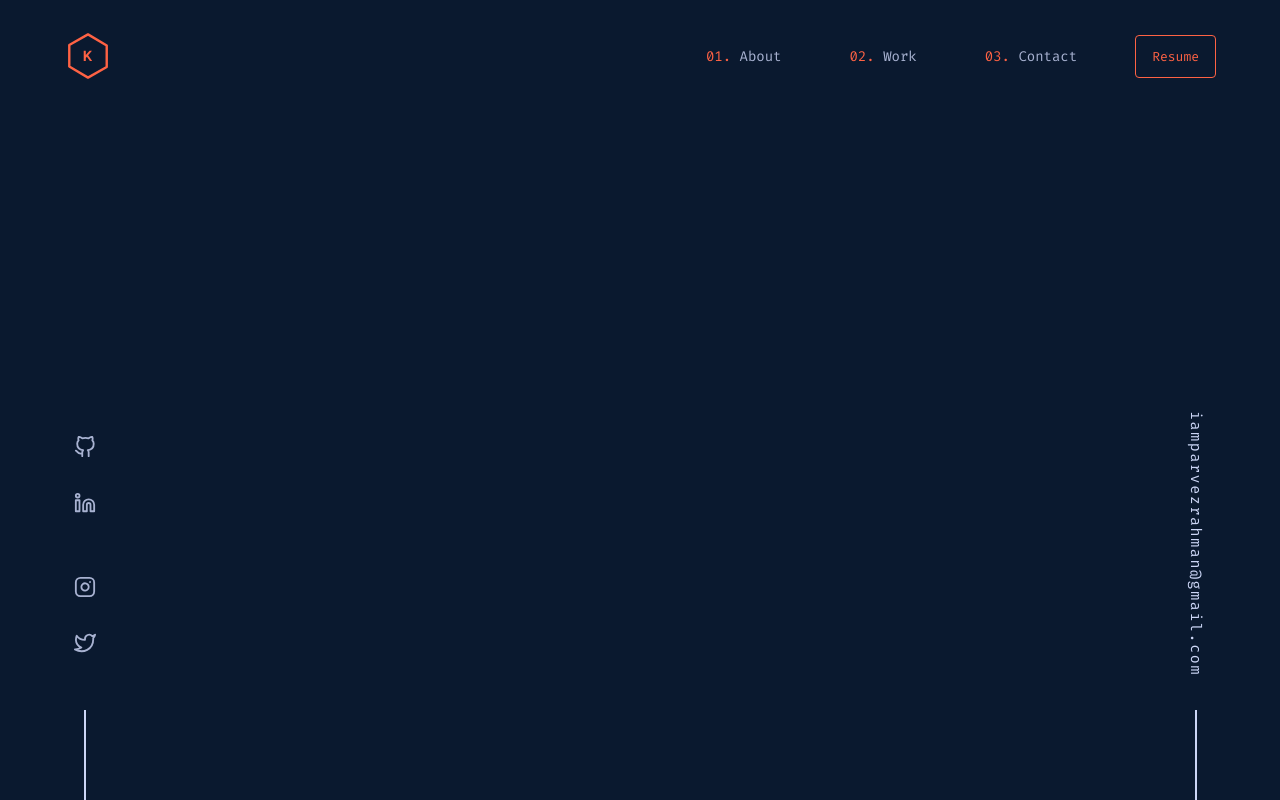
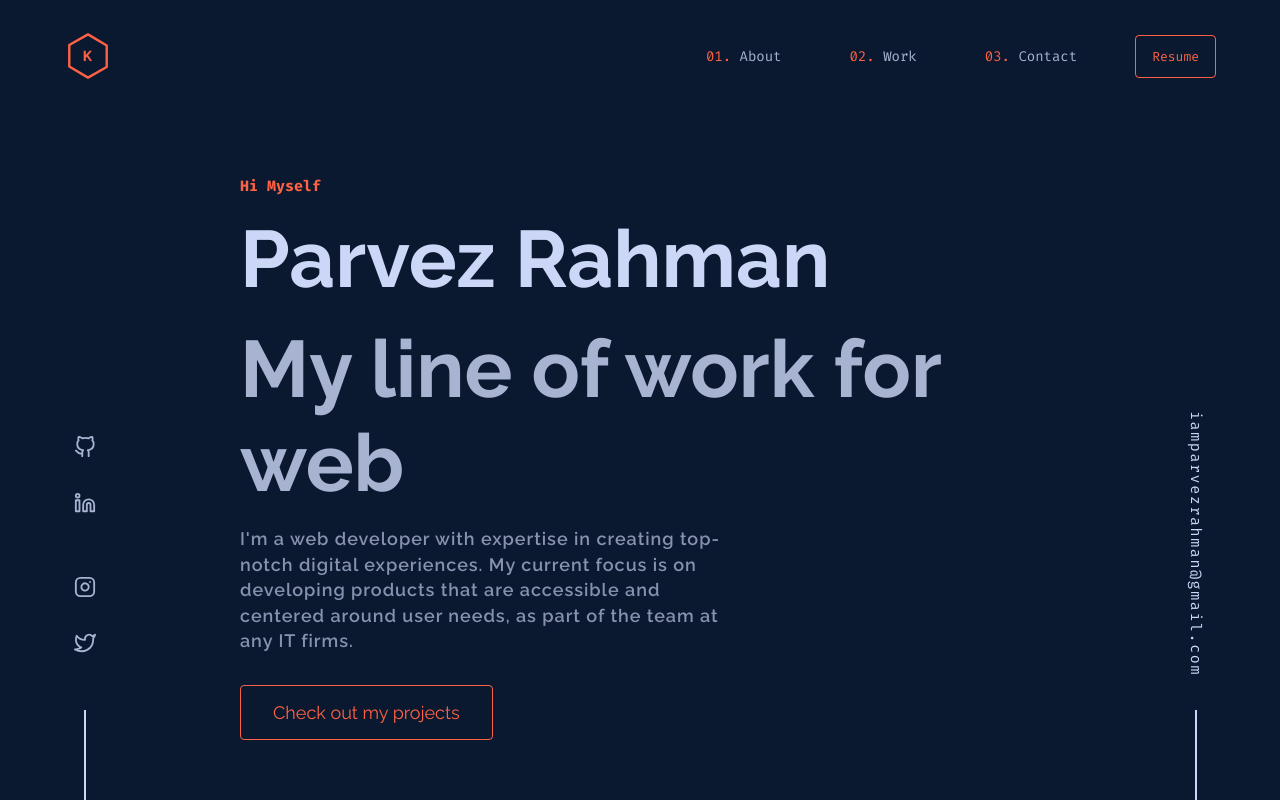
Before and after one commit to Parvez-Rahman100/next-portfolio, a Next.js app: page / in a window 1280 px wide. Built offline with nearby package versions, Linux system fonts and the light colour scheme.

Commit message:
hero section created

```diff
--- a/src/pages/index.tsx
+++ b/src/pages/index.tsx
@@ -1,5 +1,6 @@
 import Email from "@/components/Email";
 import SocialIcons from "@/components/SocialIcons";
+import Hero from "@/sections/Hero";
 import Navbar from "@/sections/Navbar";
 
 const Index = () => {
@@ -8,6 +9,9 @@ const Index = () => {
       <Navbar />
       <SocialIcons />
       <Email />
+      <main>
+        <Hero />
+      </main>
     </div>
   );
 };
--- a/src/scss/_global.scss
+++ b/src/scss/_global.scss
@@ -7,3 +7,31 @@ body {
   padding: 0;
   box-sizing: border-box;
 }
+.link {
+  text-decoration: none;
+  display: inline-block;
+  position: relative;
+  color: var(--theme-color);
+  &::after {
+    content: "";
+    position: absolute;
+    width: 100%;
+    transform: scaleX(0);
+    height: 0.5px;
+    bottom: 0;
+    left: 0;
+    background-color: var(--theme-color);
+    transform-origin: bottom right;
+    transition: transform 0.25s ease-in-out;
+  }
+  &:hover,
+  &:focus {
+    &::after {
+      transform: scaleX(1);
+      transform-origin: bottom left;
+    }
+  }
+  &:focus {
+    outline: none;
+  }
+}
--- /dev/null
+++ b/src/scss/_main.scss
@@ -0,0 +1,3 @@
+main {
+  margin: 0 15rem;
+}
--- a/src/scss/index.scss
+++ b/src/scss/index.scss
@@ -1,5 +1,6 @@
 @import "variable";
 @import "global";
+@import "main";
 
 @import "components/index";
 @import "sections/index";
--- /dev/null
+++ b/src/scss/sections/_hero.scss
@@ -0,0 +1,39 @@
+.hero {
+  margin-top: 4rem;
+  display: flex;
+  flex-direction: column;
+  align-items: flex-start;
+  gap: 1rem;
+  justify-content: center;
+  min-height: 60vh;
+  &-title {
+    color: var(--theme-color);
+    font-size: var(--tsm2);
+    font-family: var(--fira-code);
+  }
+  &-title-large {
+    font-size: var(--tgiant);
+    font-family: var(--raleway);
+    color: var(--light-slate);
+  }
+  &-title-sub {
+    color: var(--lighter-slate);
+  }
+  &-text {
+    color: var(--slate);
+    margin-right: 40%;
+    font-size: var(--tlarge);
+    letter-spacing: 0.06rem;
+    line-height: 1.6rem;
+    font-weight: 600;
+    font-family: var(--raleway);
+  }
+  &-button {
+    margin-top: 2rem;
+    .btn {
+      padding: 1rem 2rem;
+      font-size: var(--tlarge);
+      font-family: var(--raleway);
+    }
+  }
+}
--- a/src/scss/sections/_index.scss
+++ b/src/scss/sections/_index.scss
@@ -1 +1,2 @@
 @import "navbar";
+@import "hero";
--- /dev/null
+++ b/src/sections/Hero.tsx
@@ -0,0 +1,24 @@
+import Button from "@/components/Button";
+
+const Hero = () => {
+  return (
+    <div className="hero">
+      <h1 className="hero-title">Hi Myself</h1>
+      <h2 className="hero-title-large">Parvez Rahman</h2>
+      <h3 className="hero-title-large hero-title-sub">
+        My line of work for web
+      </h3>
+      <p className="hero-text">
+        I&apos;m a web developer with expertise in creating top-notch digital
+        experiences. My current focus is on developing products that are
+        accessible and centered around user needs, as part of the team at any IT
+        firms.
+      </p>
+      <div className="hero-button">
+        <Button text="Check out my projects" link="#" />
+      </div>
+    </div>
+  );
+};
+
+export default Hero;
```
